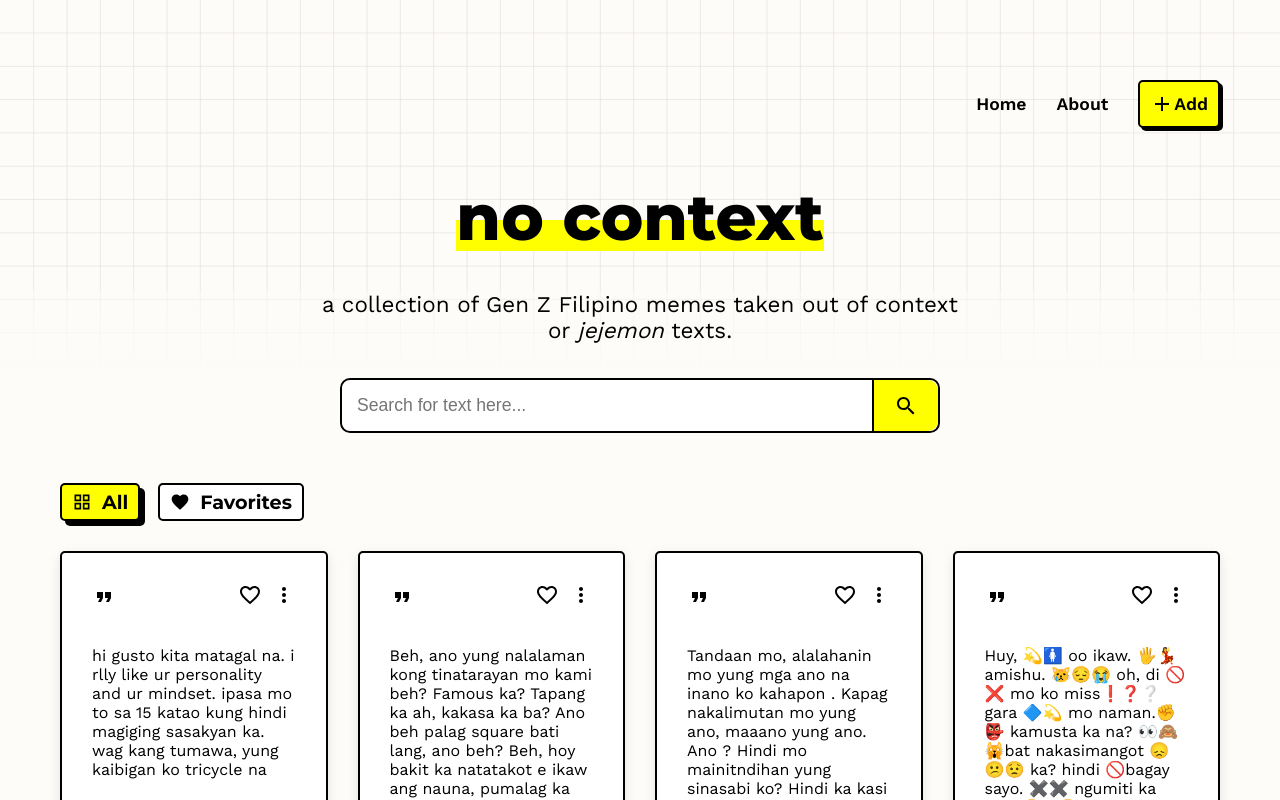
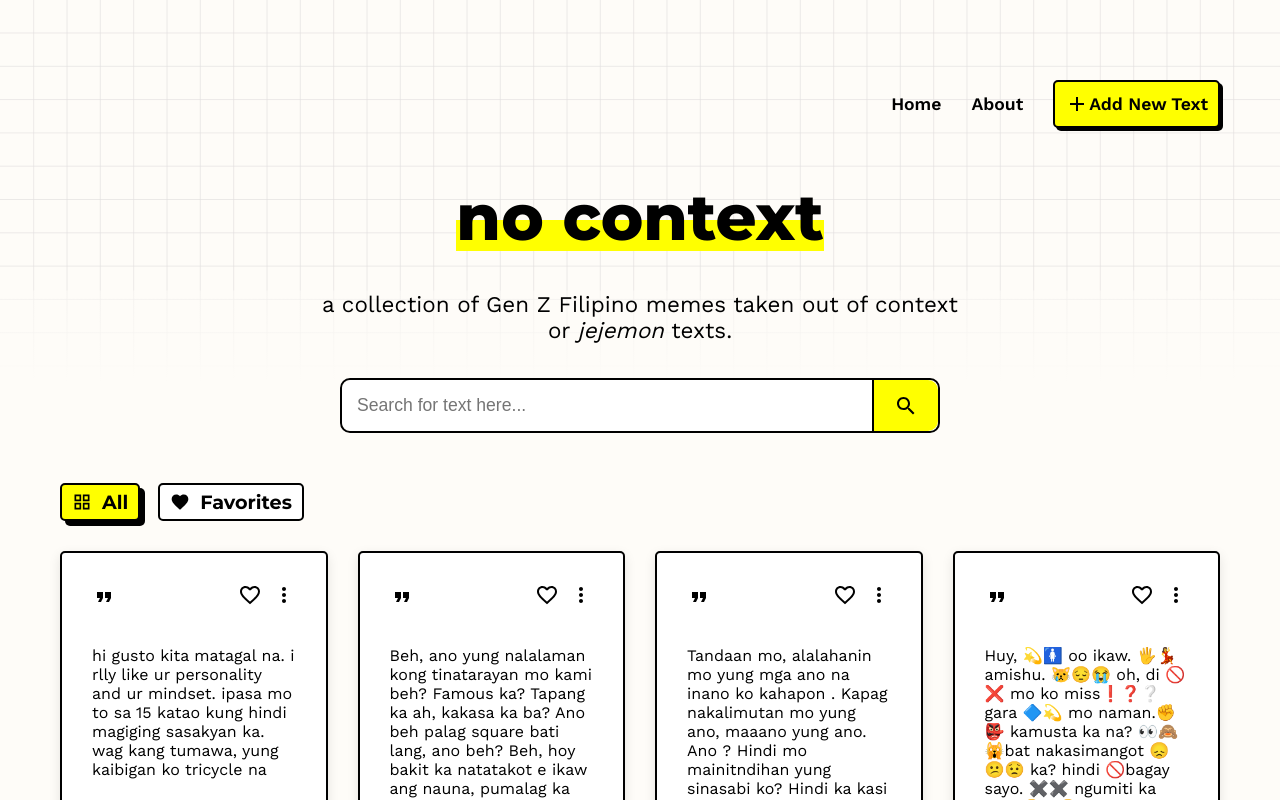
Before and after one commit to sn-tin/no-context-app, a React (Create React App) app: page / in a window 1280 px wide. Shown: the top 800 px of the page. Built offline with nearby package versions, Linux system fonts and the light colour scheme.

Commit message:
update text content of '+ Add button'

```diff
--- a/src/components/Navbar.js
+++ b/src/components/Navbar.js
@@ -10,7 +10,7 @@ const Navbar = () => {
             <div className="nav-links">
                 <Link to="/">Home</Link>
                 <Link to="/about">About</Link>
-                <button className="add-btn" onClick={displayRequestForm}><AddIcon /> Add</button>
+                <button className="add-btn" onClick={displayRequestForm}><AddIcon /> Add New Text</button>
             </div>
         </nav>
     )
```
